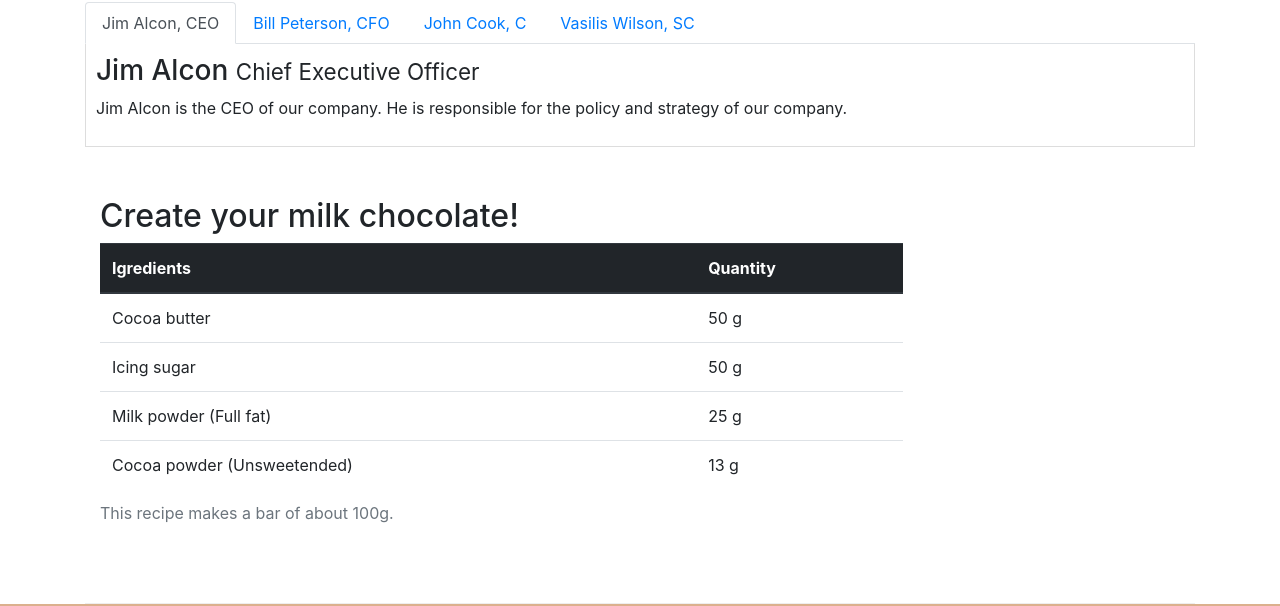
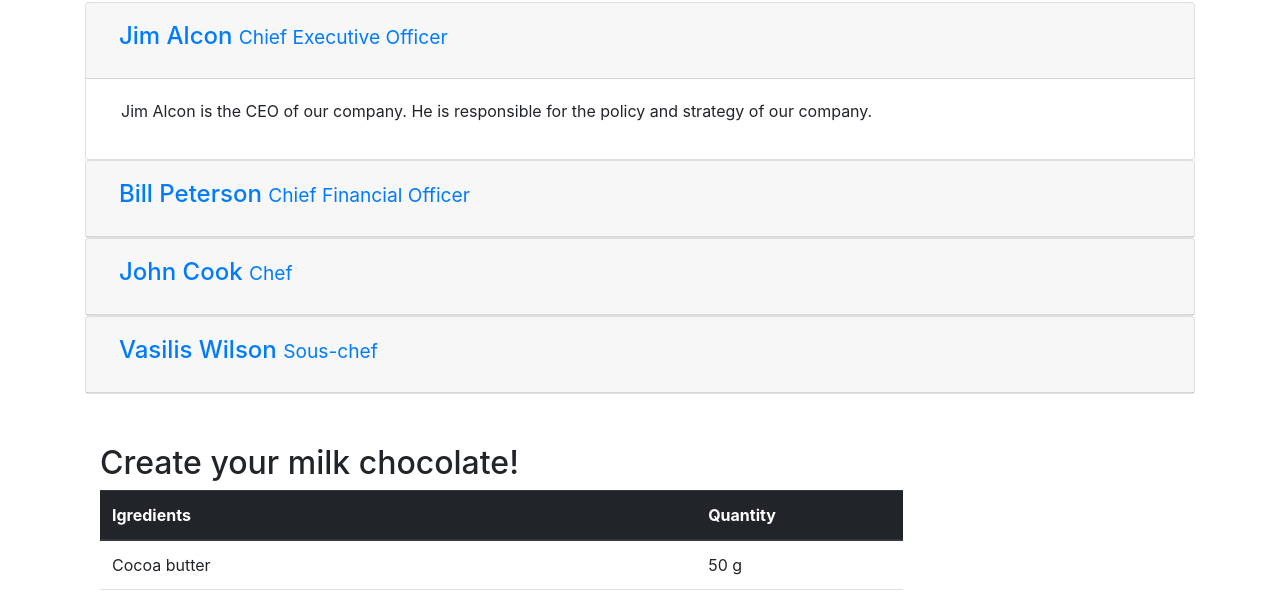
Before and after one commit to abbajwa004/abubakarWEB2GitTest, a plain HTML site: page aboutus.html in a window 1280 px wide. Shown: the part 734-1340 px from the top of the page. Drawn offline with nearby package versions, Linux system fonts and the light colour scheme.

Commit message:
Accordion

```diff
--- a/aboutus.html
+++ b/aboutus.html
@@ -107,7 +107,7 @@
         <div class="row">
             <div class="col-12">
                 <h2>Corporate Leadership</h2>
-                <ul class="nav nav-tabs">
+              <!-- <ul class="nav nav-tabs">
                     <li class="nav-item">
                       <a class="nav-link active" href="#tab1"
                         role="tab" data-toggle="tab"> Jim Alcon, CEO</a>
@@ -125,8 +125,56 @@
                         data-toggle="tab"> Vasilis Wilson, SC</a>
                     </li>
 </ul>
-<div class="tab-content">
-                <div role="tabpanel" class="tab-pane fade show active" id="tab1">
+<div class="tab-content"> -->
+        <div id="accordion">
+                <div class="card">
+                    <div class="card-header" id="headingOne">
+                            <button class="btn btn-link" data-toggle="collapse" data-target="#collapseOne" aria-expanded="true" aria-controls="collapseOne">
+                                <h4>Jim Alcon <small>Chief Executive Officer </small></h4>
+                          </button>
+                     </div>
+                    <div id="collapseOne" class="collapse show" aria-labelledby="headingOne" data-parent="#accordion">
+                        <div class="card-body">
+                            <p class="col d-none d-sm-block">Jim Alcon is the CEO of our company. He is responsible for the policy and strategy of our company. </p>
+                        </div>
+                    </div>
+                </div>
+                <div class="card">
+                    <div class="card-header" id="headingTwo">
+                        <button class="btn btn-link collapsed" data-toggle="collapse" data-target="#collapseTwo" aria-expanded="false" aria-controls="collapseTwo">
+                            <h4>Bill Peterson  <small>Chief Financial Officer </small></h4>
+                        </button>
+                    </div>
+                    <div id="collapseTwo" class="collapse" aria-labelledby="headingTwo" data-parent="#accordion">
+                        <div class="card-body">
+                            <p class="col d-none d-sm-block">Bill Peterson is the CFO of our company. He is responsible for all the financial decisions of our company. </p>
+                        </div>
+                    </div>
+                </div>
+                <div class="card">
+                    <div class="card-header" id="headingThree">
+                        <button class="btn btn-link collapsed" data-toggle="collapse" data-target="#collapseThree" aria-expanded="false" aria-controls="collapseThree">
+                            <h4>John Cook <small>Chef</small></h4>
+                        </button>
+                    </div>
+                    <div id="collapseThree" class="collapse" aria-labelledby="headingThree" data-parent="#accordion">
+                        <div class="card-body">
+                            <p class="col d-none d-sm-block">Our Chef, John Cook has specialized in the production of chocolates and he has created the receipts for our chocolates. </p>
+                        </div>
+                    </div>
+                </div>
+                <div class="card">
+                    <div class="card-header" id="headingFour">
+                        <button class="btn btn-link collapsed" data-toggle="collapse" data-target="#collapseFour" aria-expanded="false" aria-controls="collapseFour">
+                            <h4>Vasilis Wilson  <small>Sous-chef </small></h4>
+                        </button>
+                    </div>
+                    <div id="collapseFour" class="collapse" aria-labelledby="headingFour" data-parent="#accordion">
+                        <div class="card-body">
+                            <p class="col d-none d-sm-block">Vasilis Wilson is well informed of all the current trends in pastry and contributes his innovative ideas in our products. </p>
+                        </div>
+</div>
+            <!--<div role="tabpanel" class="tab-pane fade show active" id="tab1">
                 <h3>Jim Alcon <small>Chief Executive Officer </small></h3>
                 <p class="d-none d-sm-block">Jim Alcon is the CEO of our company. He is responsible for the policy and
                     strategy of our company. </p>
@@ -146,7 +194,7 @@
                 <p class="d-none d-sm-block">Vasilis Wilson is well informed of all the current trends in pastry and
                     contributes his innovative ideas in our products. </p>
                 </div>
-                </div>
+                </div>-->
             </div>
         </div>
 
```
